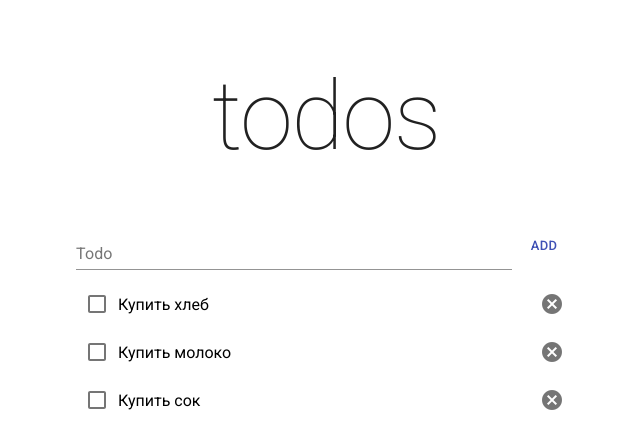
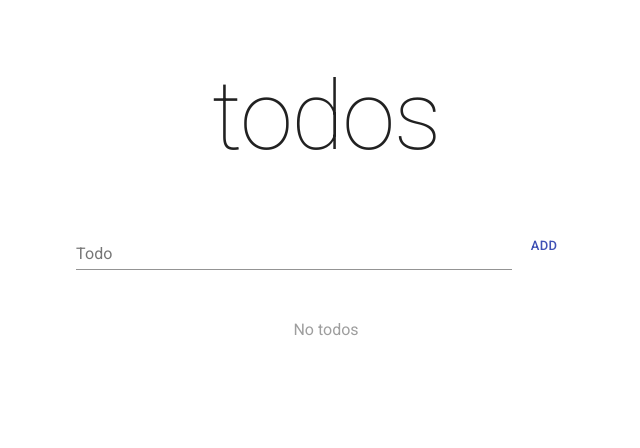
Before and after one commit to awpogodin/react-todo, a React (Create React App) app: page / in a window 1280 px wide. Shown: the top 448 px of the page, without its empty margins (314-954 px from the left). Built offline with nearby package versions, Linux system fonts and the light colour scheme.

Commit message:
Add localStorage for storing todos

```diff
--- a/src/App.js
+++ b/src/App.js
@@ -3,6 +3,8 @@ import './App.css';
 import Header from "./components/Header.component";
 import TodoList from "./components/TodoList.component";
 import AddTodo from "./components/AddTodo.component";
+
+const STORAGE_TODOS = 'todos';
 
 class App extends React.Component {
     constructor(props) {
@@ -11,17 +13,18 @@ class App extends React.Component {
         this.state = {
             todos: [],
             loading: true
-        }
+        };
+
+        this.localTodos = [];
     };
 
     componentDidMount() {
+        this.localTodos = JSON.parse(localStorage.getItem(STORAGE_TODOS)) || [];
         setTimeout(() => {
             this.setState(() => {
                 return {
                     todos: [
-                        {id: 1, title: 'Купить хлеб', completed: false},
-                        {id: 2, title: 'Купить молоко', completed: false},
-                        {id: 3, title: 'Купить сок', completed: false},
+                        ...this.localTodos
                     ],
                     loading: false
                 }
@@ -29,38 +32,51 @@ class App extends React.Component {
         }, 2000);
     }
 
+    updateLocalStorage = () => {
+        console.log(this.localTodos);
+        localStorage.setItem(STORAGE_TODOS, JSON.stringify(this.localTodos));
+    };
+
     onToggle = (id) => {
+        const toggleTodos = (todo) => {
+            if (todo.id === id) {
+                return {...todo, completed: !todo.completed}
+            }
+            return todo;
+        };
+        this.localTodos = this.localTodos.map(todo => toggleTodos(todo));
         this.setState(prevState => {
             return {
-                todos: prevState.todos.map(todo => {
-                    if (todo.id === id) {
-                        return {...todo, completed: !todo.completed}
-                    }
-                    return todo;
-                })
+                todos: prevState.todos.map(todo => toggleTodos(todo))
             }
-        })
+        });
+        this.updateLocalStorage();
     };
 
     onAdd = (title) => {
         if (title.trim()) {
+            const todo = {id: Date.now(), title, completed: false};
+            this.localTodos.push(todo);
             this.setState(prevState => {
                 return {
                     todos: [
                         ...prevState.todos,
-                        {id: Date.now(), title, completed: false}
+                        todo
                     ]
                 }
-            })
+            });
+            this.updateLocalStorage();
         }
     };
 
     onDelete = id => {
+        this.localTodos = this.localTodos.filter(todo => todo.id !== id);
         this.setState(prevState => {
             return {
                 todos: prevState.todos.filter(todo => todo.id !== id)
             }
-        })
+        });
+        this.updateLocalStorage();
     };
 
     render() {
--- a/src/components/TodoList.component.js
+++ b/src/components/TodoList.component.js
@@ -4,7 +4,6 @@ import CircularProgress from "@material-ui/core/CircularProgress";
 
 const TodoList = (props) => {
     const {todos, onToggle, onDelete, loading} = props;
-    console.log(loading);
     return (
         <div className="todolist">
 
```
